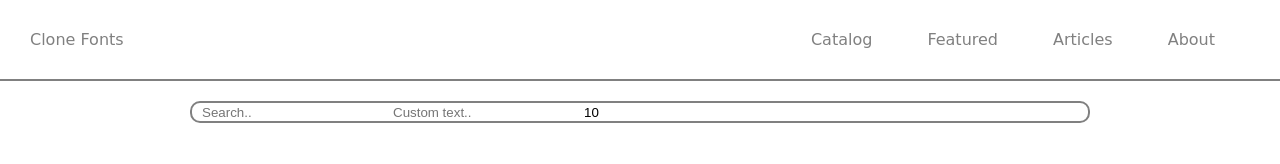
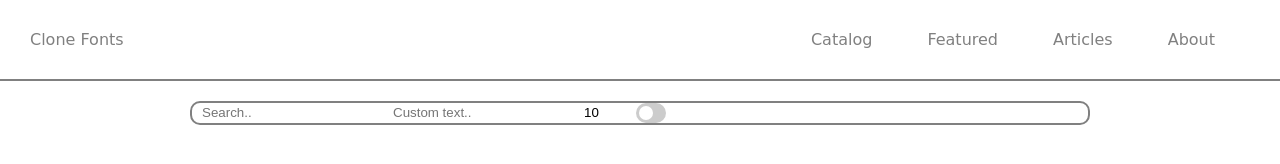
Before and after one commit to oliverfeher/clone-fonts, a plain HTML site: page index.html in a window 1280 px wide. Drawn offline with Linux system fonts and the light colour scheme; a web font is replaced by a local one.

Commit message:
Add toggle button for dark/light mode
- Add label element with the class of switch
- Add styling to label element
- Add transfrom for vertical animation movement

```diff
--- a/index.html
+++ b/index.html
@@ -26,6 +26,10 @@
             <input type="text" placeholder="Search..">
             <input type="text" placeholder="Custom text..">
             <input type="number" min="10" max="30" step="5" value="10">
+            <label class="switch">
+                <input type="checkbox">
+                <span class="slider round"></span>
+            </label>
 
         </div>
     </section>
--- a/style.css
+++ b/style.css
@@ -6,7 +6,74 @@
 ul {
     list-style: none;
 }
+
 /* End base reset*/
+
+/* Dark / Light mode */
+body {
+    background-color: white;
+    color: black;
+}
+.dark-mode {
+    background-color: black;
+    color: white;
+}
+.switch {
+    position: relative;
+    display: inline-block;
+    width: 30px;
+    height: 20px;
+  }
+.switch input {
+    opacity: 0;
+    width: 0;
+    height: 0;
+}
+.slider {
+    position: absolute;
+    cursor: pointer;
+    top: 0;
+    left: 0;
+    right: 0;
+    bottom: 0;
+    background-color: #ccc;
+    -webkit-transition: .4s;
+    transition: .4s;
+  }
+  .slider:before {
+    position: absolute;
+    content: "";
+    height: 14px;
+    width: 14px;
+    left: 3px;
+    bottom: 3px;
+    background-color: white;
+    -webkit-transition: .4s;
+    transition: .4s;
+  }
+
+  input:checked + .slider {
+    background-color: black;
+  }
+
+  input:focus + .slider {
+    box-shadow: 0 0 1px black;
+  }
+
+  input:checked + .slider:before {
+    -webkit-transform: translateX(10px);
+    -ms-transform: translateX(10px);
+    transform: translateX(10px);
+  }
+
+
+  .slider.round {
+    border-radius: 34px;
+  }
+
+  .slider.round:before {
+    border-radius: 50%;
+  }
 
 /* Nav bar*/
 
```
